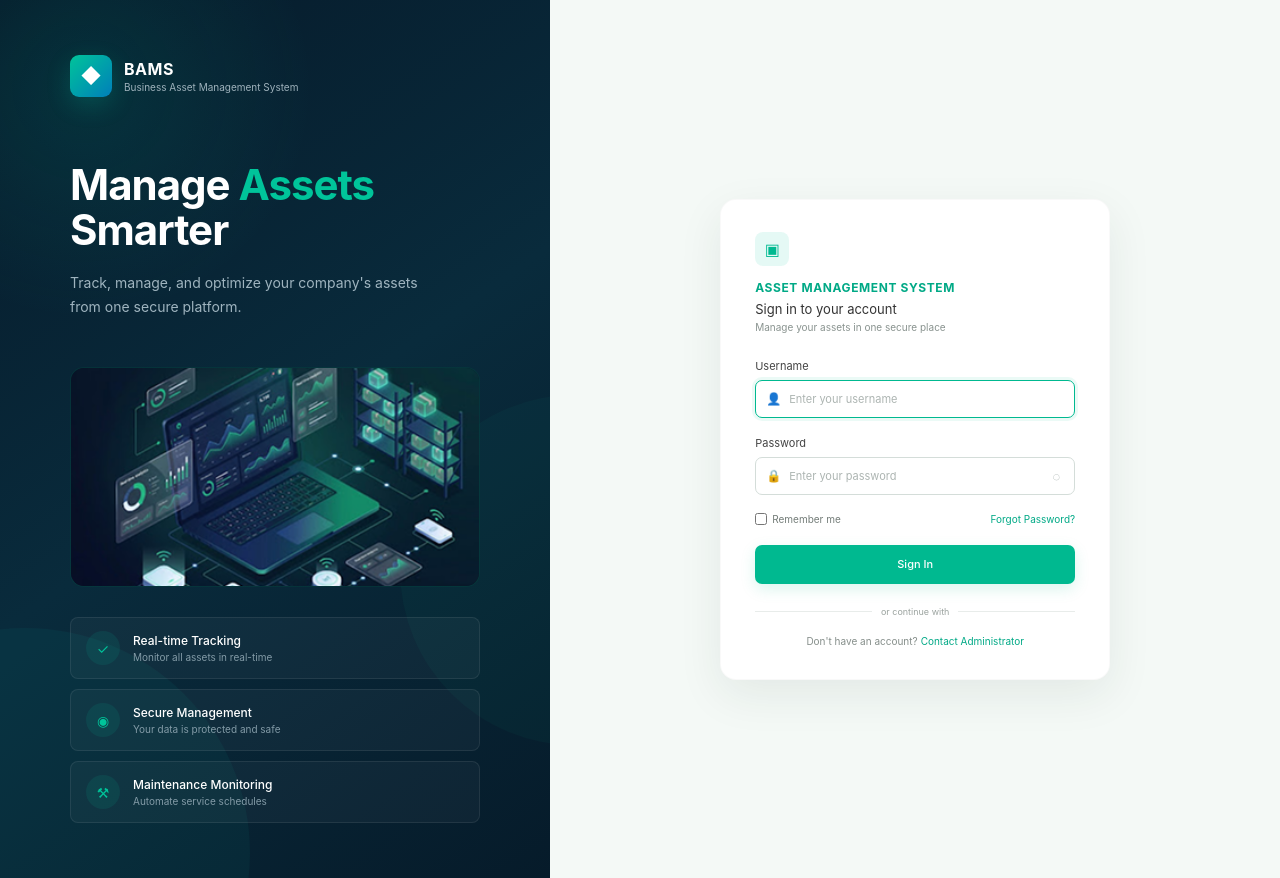
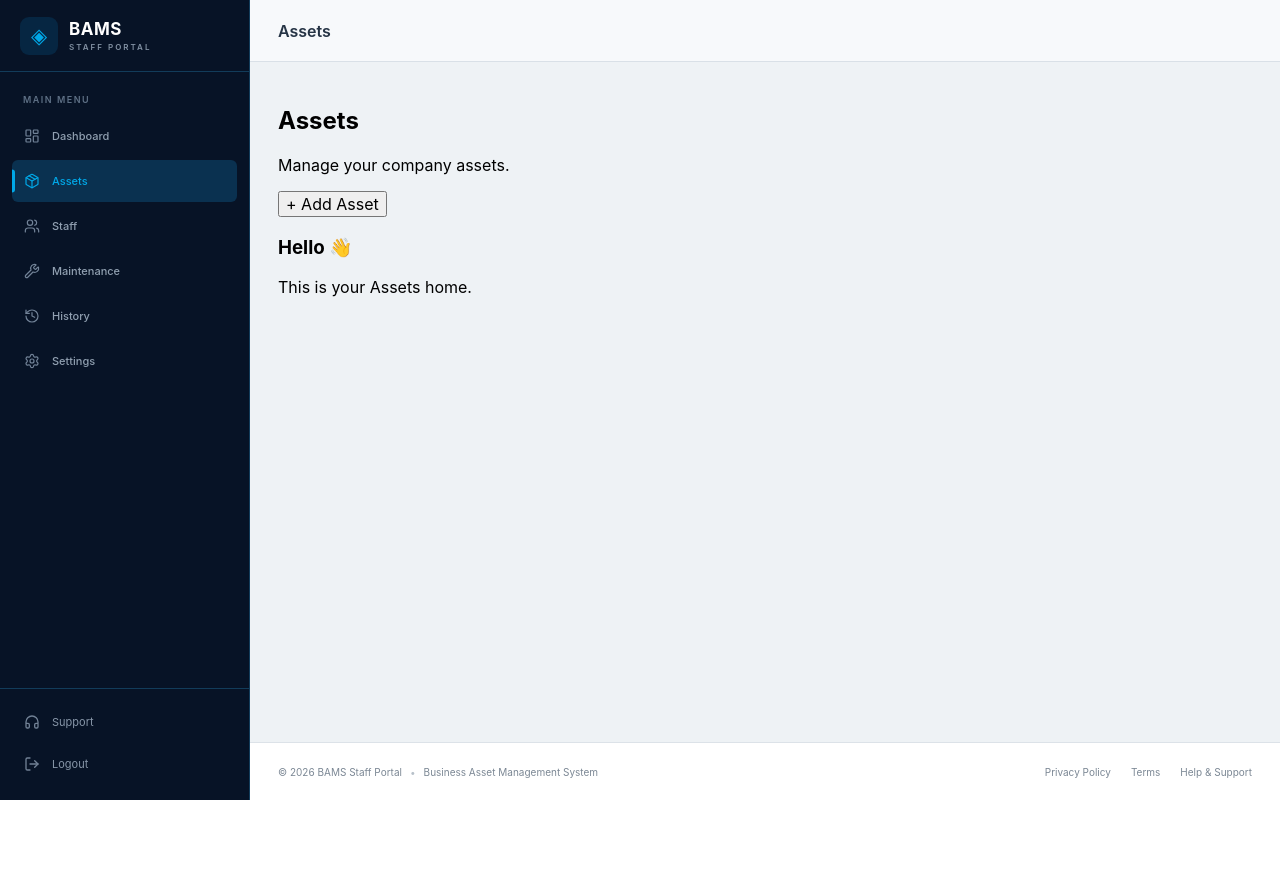
Before and after one commit to TommyBoizzzz/Asset-Management-Frontend, a React (Vite) app: page /assets in a window 1280 px wide. Before the commit this address led to /login. After the commit the page ends 800 px from the top, so only its background shows below. Built offline with nearby package versions, Linux system fonts and the light colour scheme; sample sign-in values are in the browser's storage.

Commit message:
feat route : set asset and staff done

```diff
--- a/src/App.jsx
+++ b/src/App.jsx
@@ -7,6 +7,8 @@ import {
 
 import Login from "./pages/auth/screens/Login";
 import Dashboard from "./pages/dashboard/screens/Dashboard";
+import Assets from "./pages/asset/screens/asset_home";
+import StaffHome from "./pages/staff/screens/staff_home";
 
 // ========================================
 // Protected Route
@@ -17,11 +19,11 @@ function ProtectedRoute({ children }) {
         localStorage.getItem("isLoggedIn") === "true" ||
         sessionStorage.getItem("isLoggedIn") === "true";
 
-    if (!isLoggedIn) {
-        return <Navigate to="/login" replace />;
-    }
-
-    return children;
+    return isLoggedIn ? (
+        children
+    ) : (
+        <Navigate to="/login" replace />
+    );
 }
 
 // ========================================
@@ -33,9 +35,7 @@ function App() {
         <BrowserRouter>
             <Routes>
 
-                {/* ==================================
-                    Default
-                ================================== */}
+                {/* Default */}
                 <Route
                     path="/"
                     element={
@@ -46,17 +46,13 @@ function App() {
                     }
                 />
 
-                {/* ==================================
-                    Login
-                ================================== */}
+                {/* Login */}
                 <Route
                     path="/login"
                     element={<Login />}
                 />
 
-                {/* ==================================
-                    Protected Dashboard
-                ================================== */}
+                {/* Dashboard */}
                 <Route
                     path="/dashboard"
                     element={
@@ -66,9 +62,27 @@ function App() {
                     }
                 />
 
-                {/* ==================================
-                    Unknown Route
-                ================================== */}
+                {/* Assets */}
+                <Route
+                    path="/assets"
+                    element={
+                        <ProtectedRoute>
+                            <Assets />
+                        </ProtectedRoute>
+                    }
+                />
+
+                {/* Staff */}
+                <Route
+                    path="/staff"
+                    element={
+                        <ProtectedRoute>
+                            <StaffHome />
+                        </ProtectedRoute>
+                    }
+                />
+
+                {/* Unknown */}
                 <Route
                     path="*"
                     element={
--- /dev/null
+++ b/src/pages/asset/screens/asset_home.jsx
@@ -0,0 +1,45 @@
+import { useNavigate } from "react-router-dom";
+import MainLayout from "../../../layouts/MainLayout";
+
+function Assets() {
+    const navigate = useNavigate();
+
+    return (
+        <MainLayout
+            activePage="Assets"
+            title="Assets"
+        >
+            <div className="assets-page">
+
+                <div className="assets-header">
+                    <div>
+                        <h2>Assets</h2>
+                        <p>
+                            Manage your company assets.
+                        </p>
+                    </div>
+
+                    <button
+                        className="add-asset-btn"
+                        onClick={() =>
+                            navigate("/assets/create")
+                        }
+                    >
+                        + Add Asset
+                    </button>
+                </div>
+
+                <div className="assets-card">
+                    <h3>Hello 👋</h3>
+
+                    <p>
+                        This is your Assets home.
+                    </p>
+                </div>
+
+            </div>
+        </MainLayout>
+    );
+}
+
+export default Assets;
--- /dev/null
+++ b/src/pages/staff/screens/staff_home.jsx
@@ -0,0 +1,40 @@
+import MainLayout from "../../../layouts/MainLayout";
+
+function StaffHome() {
+    return (
+        <MainLayout
+            activePage="Staff"
+            title="Staff"
+        >
+            <div className="staff-page">
+
+                <div className="staff-header">
+                    <div>
+                        <h2>Staff</h2>
+                        <p>
+                            Manage your company staff members.
+                        </p>
+                    </div>
+
+                    <button
+                        type="button"
+                        className="add-staff-btn"
+                    >
+                        + Add Staff
+                    </button>
+                </div>
+
+                <div className="staff-card">
+                    <h3>Hello 👋</h3>
+
+                    <p>
+                        This is your Staff home.
+                    </p>
+                </div>
+
+            </div>
+        </MainLayout>
+    );
+}
+
+export default StaffHome;
```
Also changed, not shown: src/pages/asset/screens/Asset.jsx (deleted).
